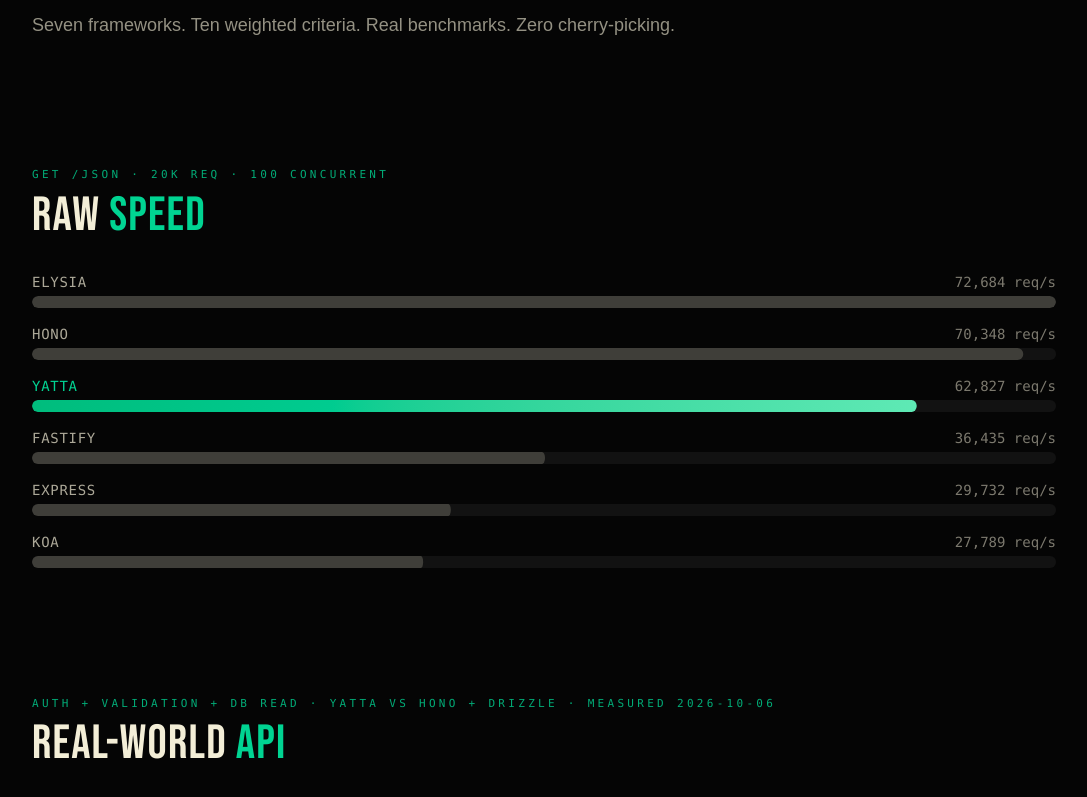
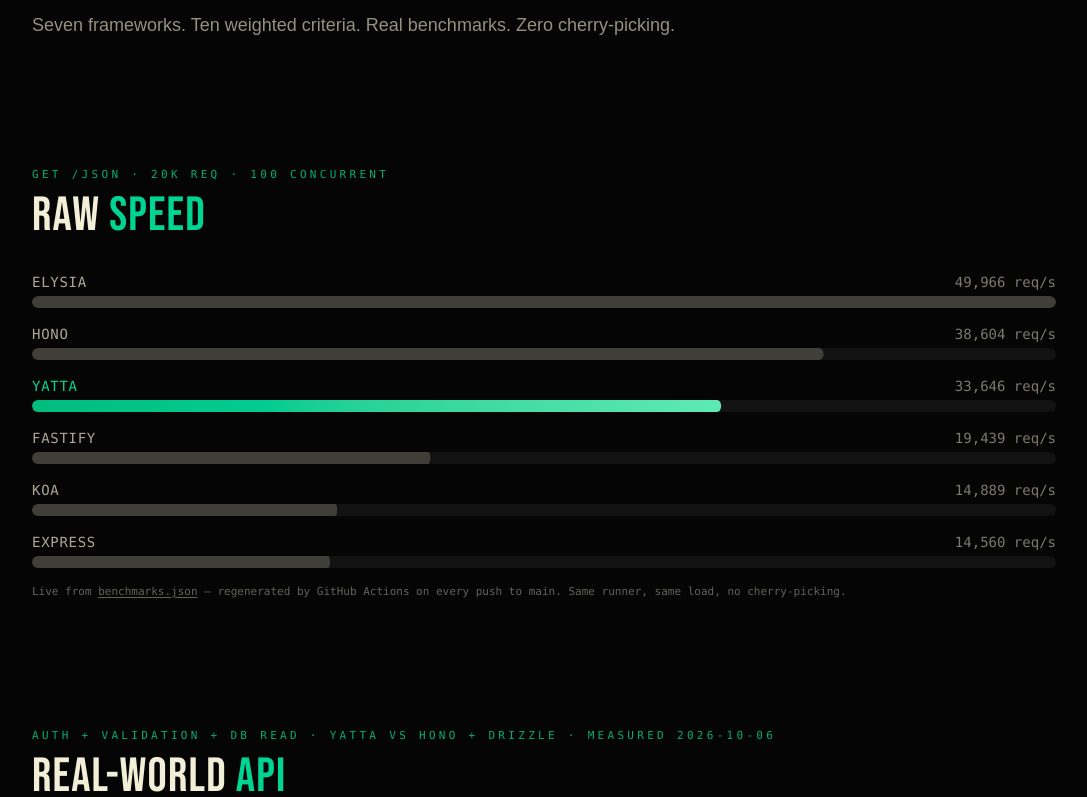
Before and after one commit to psrockstar098/yattajs-docs, a Next.js app: page /compare in a window 1280 px wide. Shown: the part 407-1204 px from the top of the page, without its empty margins (96-1183 px from the left). Built offline with nearby package versions, Linux system fonts and the light colour scheme; no server answers.

Commit message:
fix: compare page uses live benchmarks.json data
- RAW SPEED section now fetches live from benchmarks.json
- Shows CI date and commit in the kicker
- Falls back to current values if fetch fails
- No more stale hardcoded numbers

```diff
--- a/app/compare/page.tsx
+++ b/app/compare/page.tsx
@@ -2,7 +2,7 @@
 
 // app/compare/page.tsx — Yatta vs the field, expanded edition.
 
-import { useLayoutEffect, useRef } from "react";
+import { useLayoutEffect, useRef, useState, useEffect } from "react";
 import Link from "next/link";
 import gsap from "gsap";
 import { ScrollTrigger } from "gsap/ScrollTrigger";
@@ -41,11 +41,7 @@
 }
 const ranked = [...frameworks].sort((a, b) => weightedTotal(b) - weightedTotal(a));
 
-// ── Raw speed ──
-// Real CI numbers from benchmarks.json (GitHub Actions, Bun 1.4.2, GET /json, 20k req, 100 concurrent)
-// https://github.com/psrockstar098/yatta.js/blob/main/benchmarks.json
-const rps: Record<string, number> = { Elysia: 72684, Hono: 70348, Yatta: 62827, Fastify: 36435, Express: 29732, Koa: 27789 };
-const maxRps = Math.max(...Object.values(rps));
+
 
 
 const features = [
@@ -84,6 +80,57 @@
 const maxMem = Math.max(...Object.values(memory));
 
 const Section = ({ kicker, title, children }: { kicker: string; title: React.ReactNode; children: React.ReactNode }) => (<section className="px-5 py-16 sm:px-8"><div className="mx-auto max-w-5xl"><p data-fade-in className="font-mono text-[11px] uppercase tracking-[0.3em] text-emerald-400/80">{kicker}</p><h2 data-fade-in className="font-bebas mt-2 text-4xl tracking-wide sm:text-5xl">{title}</h2><div className="mt-8">{children}</div></div></section>);
+
+// ── Raw speed ──
+// Live CI numbers from benchmarks.json (GitHub Actions, Bun 1.4.2, GET /json, 20k req, 100 concurrent)
+// https://github.com/psrockstar098/yatta.js/blob/main/benchmarks.json
+// Falls back to the last known values if the fetch fails.
+const FALLBACK_RPS: Record<string, number> = { Elysia: 49966, Hono: 38604, Yatta: 33646, Fastify: 19439, Express: 14560, Koa: 14889 };
+
+function RawSpeedSection() {
+  const [rps, setRps] = useState<Record<string, number>>(FALLBACK_RPS);
+  const [meta, setMeta] = useState<{ commit: string; date: string } | null>(null);
+
+  useEffect(() => {
+    fetch("https://raw.githubusercontent.com/psrockstar098/yatta.js/main/benchmarks.json")
+      .then((r) => (r.ok ? r.json() : null))
+      .then((data) => {
+        if (!data?.comparison?.frameworks) return;
+        const live: Record<string, number> = {};
+        for (const fw of data.comparison.frameworks) {
+          live[fw.name] = fw.requests_per_sec;
+        }
+        if (Object.keys(live).length >= 4) {
+          setRps(live);
+          setMeta({ commit: data.commit_short || "", date: (data.generated_at || "").slice(0, 10) });
+        }
+      })
+      .catch(() => {});
+  }, []);
+
+  const maxRps = Math.max(...Object.values(rps));
+
+  return (
+    <Section kicker={`GET /json · 20k req · 100 concurrent${meta ? ` · CI ${meta.date} · ${meta.commit}` : ""}`} title={<>RAW <span className="text-emerald-400">SPEED</span></>}>
+      <div className="space-y-4">
+        {Object.entries(rps).sort((a, b) => b[1] - a[1]).map(([name, v]) => (
+          <div key={name} data-fade-in>
+            <div className="mb-1 flex items-baseline justify-between">
+              <span className={`font-mono text-sm uppercase tracking-wider ${name === "Yatta" ? "text-emerald-400" : "text-[#f3eed7]/70"}`}>{name}</span>
+              <span className="font-mono text-sm text-[#f3eed7]/50">{v.toLocaleString()} req/s</span>
+            </div>
+            <div className="h-3 overflow-hidden rounded-full bg-white/5">
+              <div data-animate-bar data-target={(v / maxRps).toFixed(3)} className={`h-full origin-left rounded-full ${name === "Yatta" ? "bg-gradient-to-r from-emerald-500 to-emerald-300" : "bg-[#f3eed7]/20"}`} style={{ transform: "scaleX(0)" }} />
+            </div>
+          </div>
+        ))}
+      </div>
+      <p data-fade-in className="mt-4 font-mono text-[11px] text-[#f3eed7]/40">
+        Live from <a href="https://github.com/psrockstar098/yatta.js/blob/main/benchmarks.json" target="_blank" rel="noopener noreferrer" className="underline underline-offset-2 hover:text-emerald-300">benchmarks.json</a> — regenerated by GitHub Actions on every push to main. Same runner, same load, no cherry-picking.
+      </p>
+    </Section>
+  );
+}
 export default function ComparePage() {
   const rootRef = useRef<HTMLDivElement>(null);
   useLayoutEffect(() => {
@@ -124,21 +171,7 @@
       </section>
 
       {/* RAW SPEED */}
-      <Section kicker="GET /json · 20k req · 100 concurrent" title={<>RAW <span className="text-emerald-400">SPEED</span></>}>
-        <div className="space-y-4">
-          {Object.entries(rps).sort((a, b) => b[1] - a[1]).map(([name, v]) => (
-            <div key={name} data-fade-in>
-              <div className="mb-1 flex items-baseline justify-between">
-                <span className={`font-mono text-sm uppercase tracking-wider ${name === "Yatta" ? "text-emerald-400" : "text-[#f3eed7]/70"}`}>{name}</span>
-                <span className="font-mono text-sm text-[#f3eed7]/50">{v.toLocaleString()} req/s</span>
-              </div>
-              <div className="h-3 overflow-hidden rounded-full bg-white/5">
-                <div data-animate-bar data-target={(v / maxRps).toFixed(3)} className={`h-full origin-left rounded-full ${name === "Yatta" ? "bg-gradient-to-r from-emerald-500 to-emerald-300" : "bg-[#f3eed7]/20"}`} style={{ transform: "scaleX(0)" }} />
-              </div>
-            </div>
-          ))}
-        </div>
-      </Section>
+      <RawSpeedSection />
 
         {/* REAL-WORLD API */}
       <Section kicker="Auth + validation + DB read · Yatta vs Hono + Drizzle · measured 2026-10-06" title={<>REAL-WORLD <span className="text-emerald-400">API</span></>}>
```
